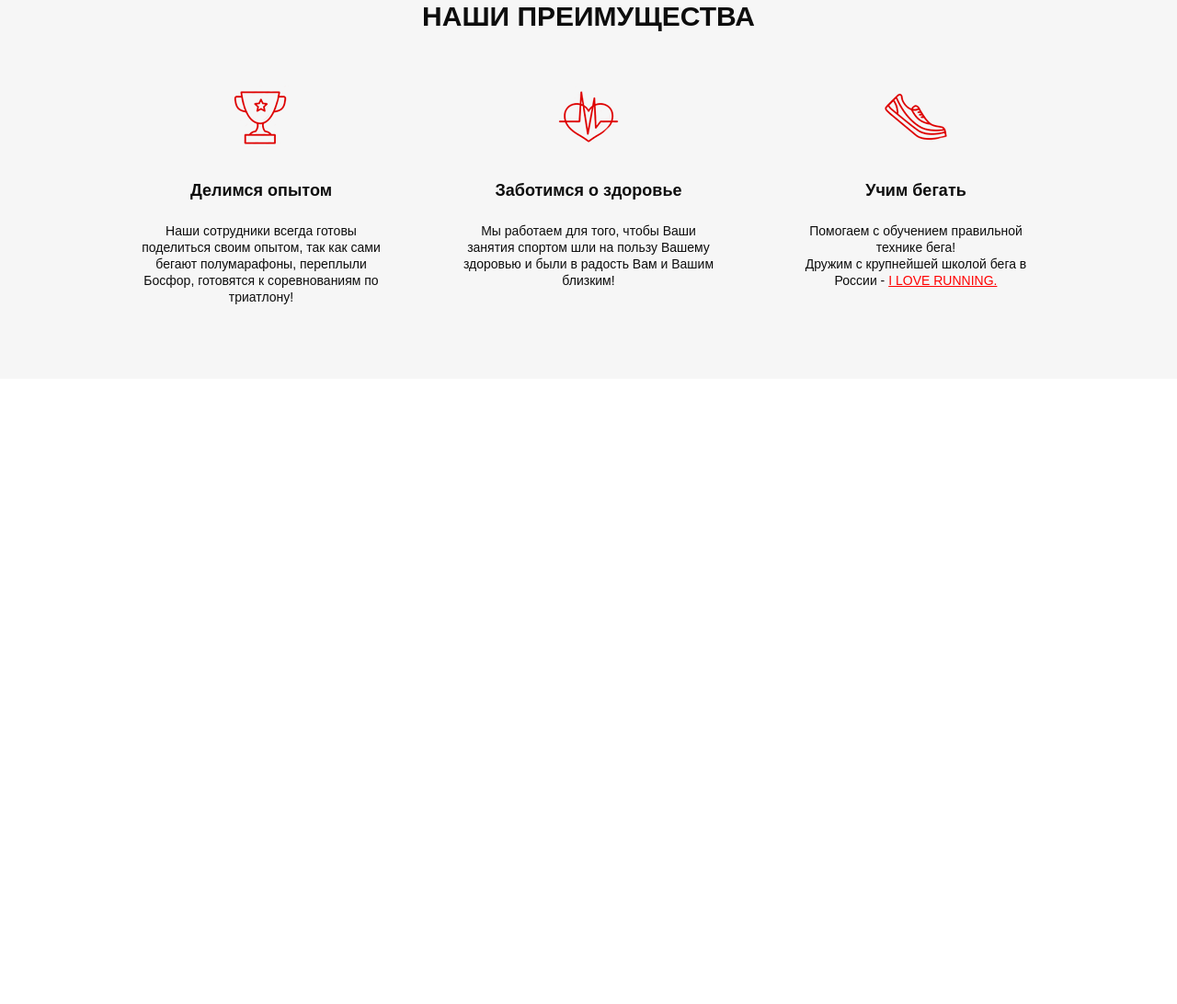
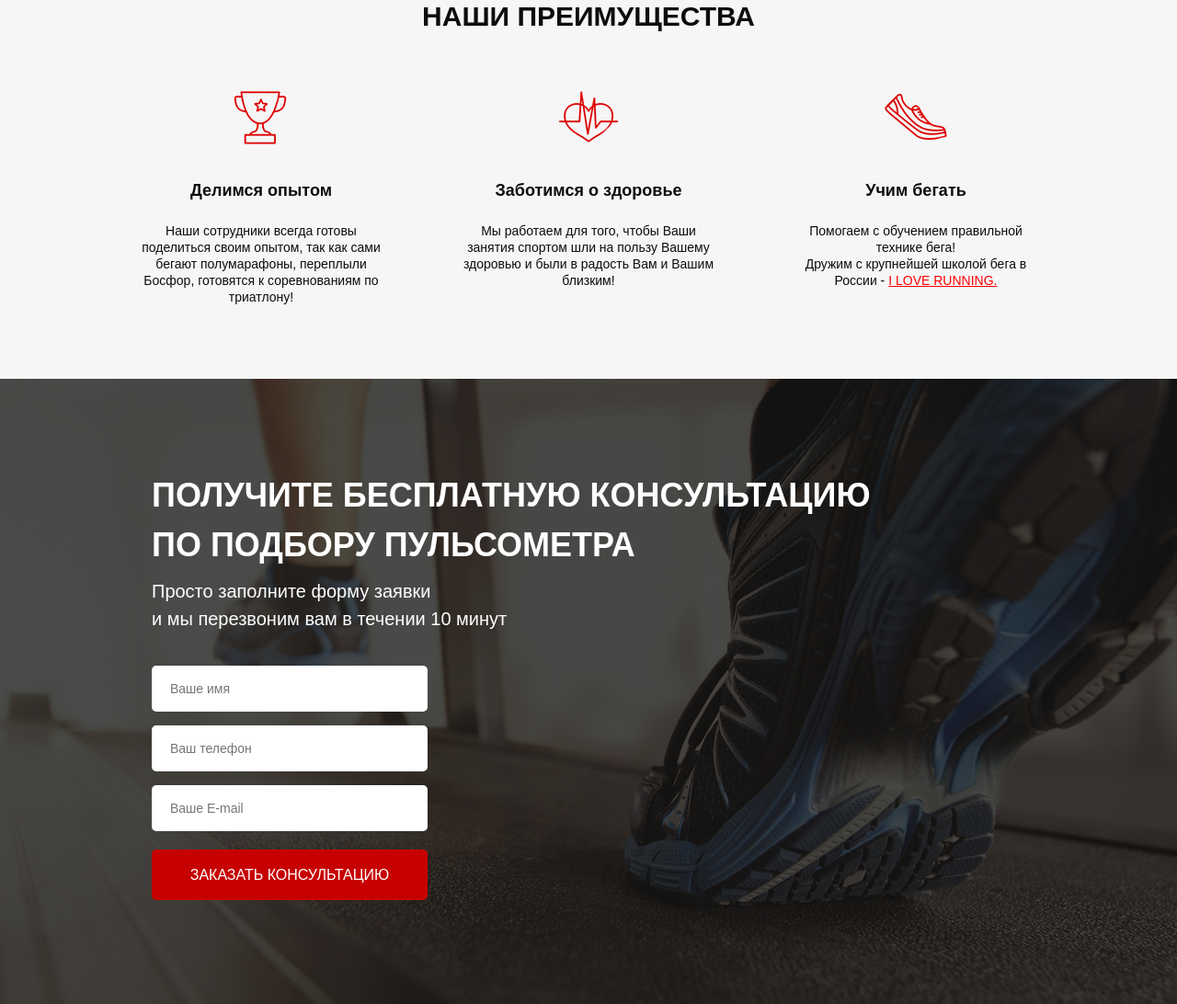
Before and after one commit to natalyasaigakowa/pulse, a website: page src/index.html in a window 1280 px wide. Shown: the part 747-1839 px from the top of the page at 92% size. Before the commit the page ends 1159 px from the top, so only its background shows below. Drawn offline with Linux system fonts and the light colour scheme.

Commit message:
add consultacion

```diff
--- a/src/index.html
+++ b/src/index.html
@@ -84,13 +84,30 @@
           <div class="advantages__descr">Помогаем с обучением правильной технике бега!<br>
             Дружим с крупнейшей школой бега в России -
             <a href="#">I LOVE RUNNING.</a>
-
           </div>
          </div>
         </div>
 
+      </div>
+    </div>
 
+    <div class="consultacion">
+      <div class="container">
+        <h2 class="title title_left">
+          Получите бесплатную консультацию <br>
+          по подбору пульсометра
+        </h2>
+        <div class="consultacion__descr">
+          Просто заполните форму заявки<br>
+          и мы перезвоним вам в течении 10 минут
+        </div>
+        <form class="feed-form" action="#">
+            <input name="name" required placeholder="Ваше имя" type="text">
+            <input name="phone" required placeholder="Ваш телефон" type="number">
+            <input name="email" required placeholder="Ваше E-mail" type="email">
 
+            <button class="button button_submit">Заказать консультацию</button>
+        </form>
       </div>
     </div>
 </body>
--- a/src/sass/blocks/_buttons.scss
+++ b/src/sass/blocks/_buttons.scss
@@ -14,4 +14,9 @@
         height: 50px;
         font-size: 16px;
     }
+    &_submit {
+        width: 100%;
+        height: 55px;
+        font-size: 16px;
+    }
 }
--- /dev/null
+++ b/src/sass/blocks/_consultascon.scss
@@ -0,0 +1,11 @@
+.consultacion {
+    min-height: 680px;
+    padding: 100px 0 92px 0;
+    background: url(../img/bg2.png) center (center/cover) no-repeat;
+    &__descr {
+        font-weight: 500;
+        font-size: 20px;
+        line-height: 30px;
+        color: #FFFFFF;
+    }
+}
--- /dev/null
+++ b/src/sass/blocks/_forms.scss
@@ -0,0 +1,22 @@
+.feed-form {
+    margin-top: 36px;
+    display: flex;
+    flex-direction: column;
+    width: 300px;
+    input {
+        height: 50px;
+        border-radius: 5px;
+        background: #FFFFFF;
+        margin-bottom: 15px;
+        border: none;
+        padding: 0 20px;
+        font-weight: 400;
+        font-size: 14px;
+        align-items: center;
+
+        color: #4B4B4B;
+        &:nth-child(3) {
+            margin-bottom: 20px;
+        }
+    }
+}
--- a/src/sass/blocks/_titles.scss
+++ b/src/sass/blocks/_titles.scss
@@ -5,4 +5,10 @@
     color: #0D0D0D;
     text-transform: uppercase;
     text-align: center;
+    &_left {
+        font-size: 36px;
+        color: #FFFFFF;
+        text-align: left;
+        line-height: 54px;
     }
+}
--- a/src/sass/style.scss
+++ b/src/sass/style.scss
@@ -12,3 +12,5 @@
 @import "blocks/buttons";
 @import "blocks/advantages";
 @import "blocks/titles";
+@import "blocks/consultascon";
+@import "blocks/forms";
```
Also changed, not shown: src/css/style.min.css.
